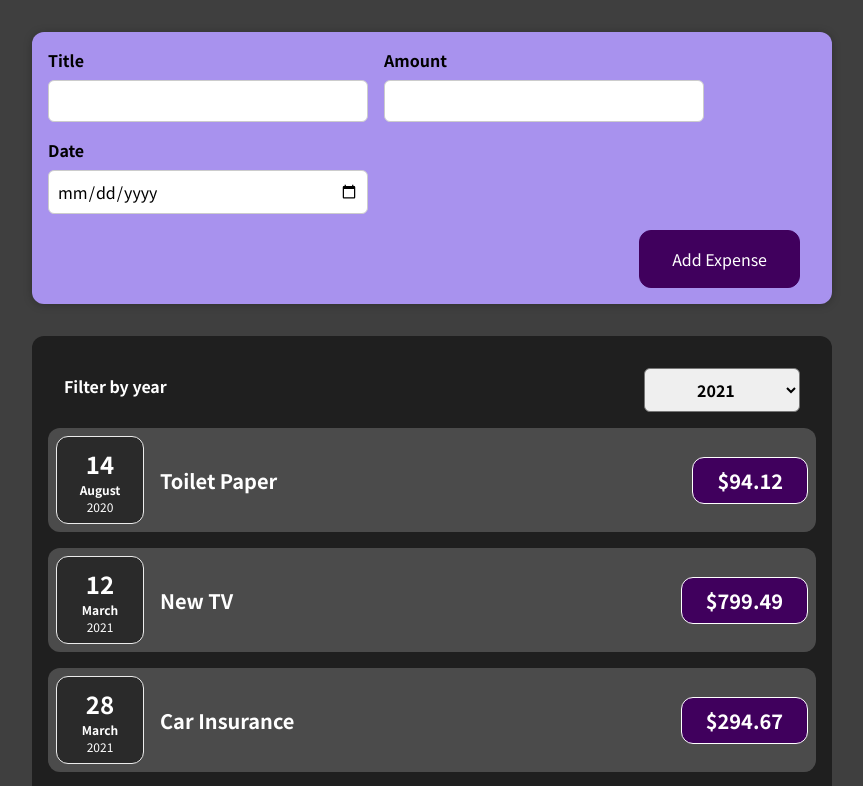
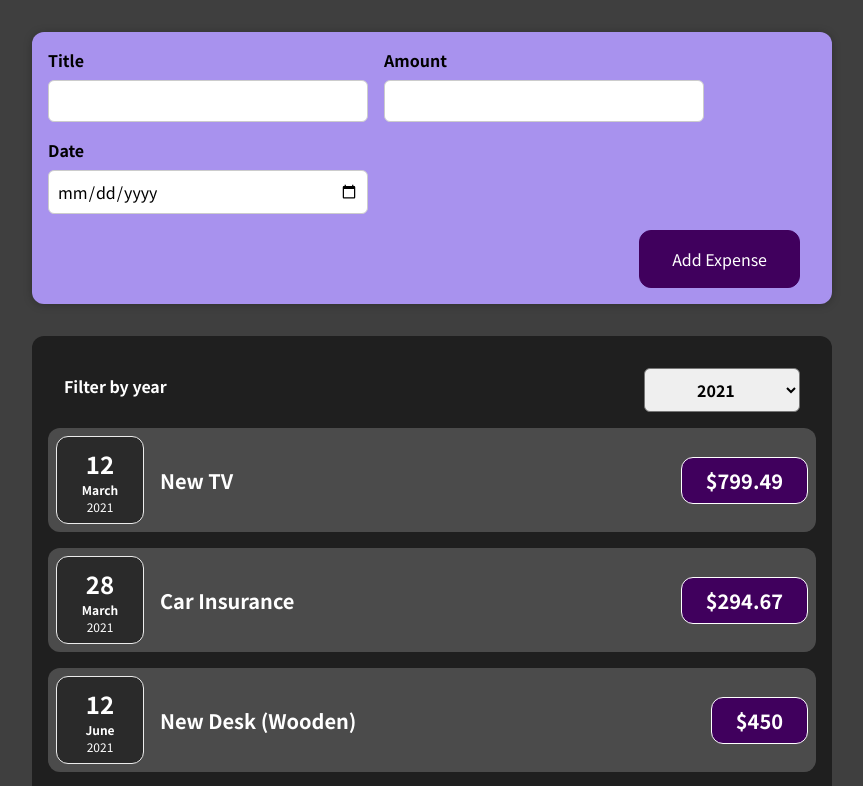
Before and after one commit to dpthegrey/shiny-dollop, a React (Create React App) app: page / in a window 1280 px wide. Shown: the top 786 px of the page, without its empty margins (208-1071 px from the left). Built offline with nearby package versions, Linux system fonts and the light colour scheme.

Commit message:
Filtering list based on year selected from dropdown menu

```diff
--- a/src/components/Expenses/Expenses.js
+++ b/src/components/Expenses/Expenses.js
@@ -12,6 +12,10 @@
     setFilteredYear(selectedYear);
   };
 
+  const filteredExpenses = props.items.filter((expense) => {
+    return expense.date.getFullYear().toString() === filteredYear;
+  });
+
   return (
     <div>
       <Card className="expenses">
@@ -19,7 +23,7 @@
           selected={filteredYear}
           onChangeFilter={filterChangeHandler}
         />
-        {props.items.map((expense) => (
+        {filteredExpenses.map((expense) => (
           <ExpenseItem
             key={expense.id}
             title={expense.title}
```
